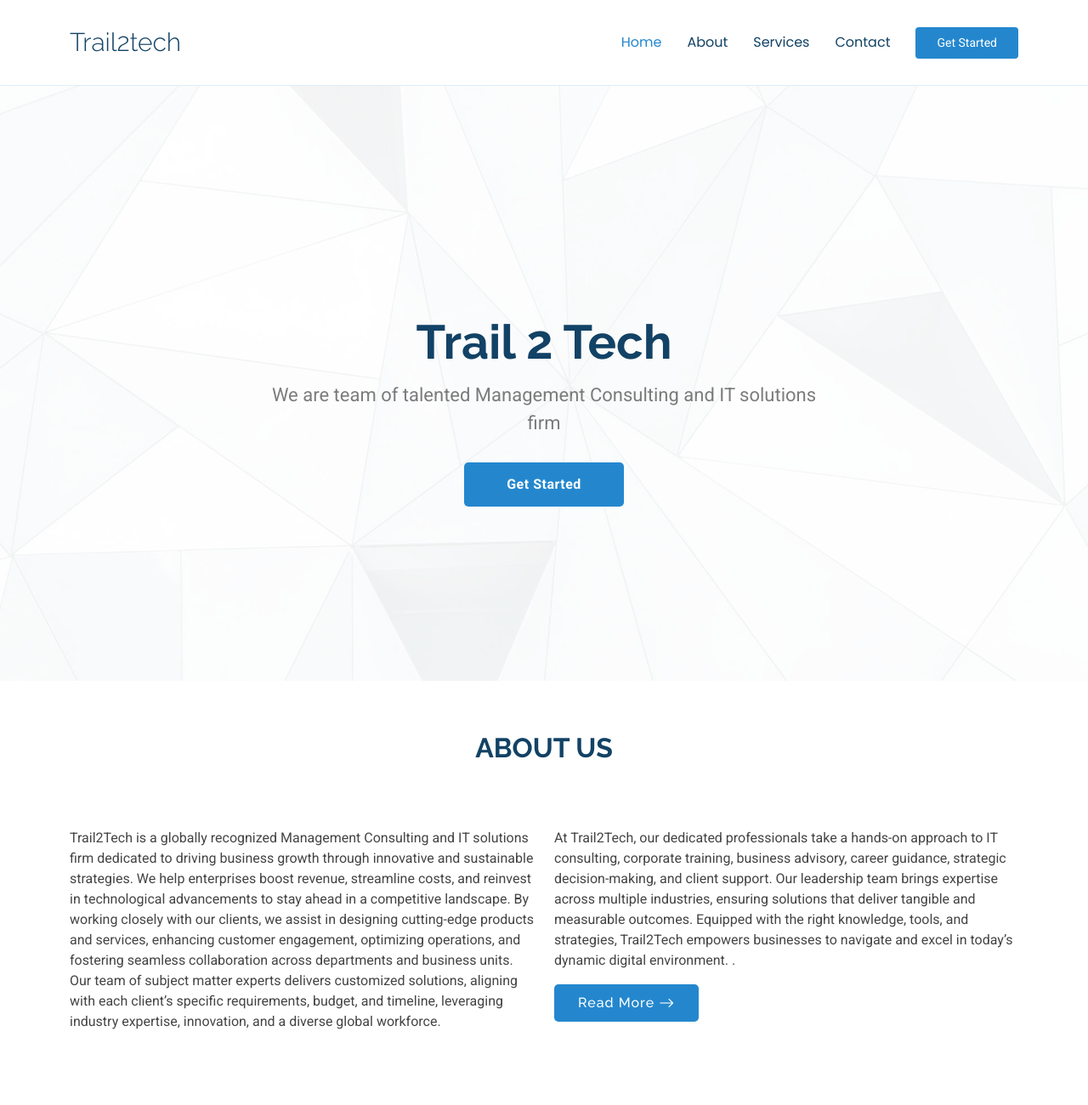
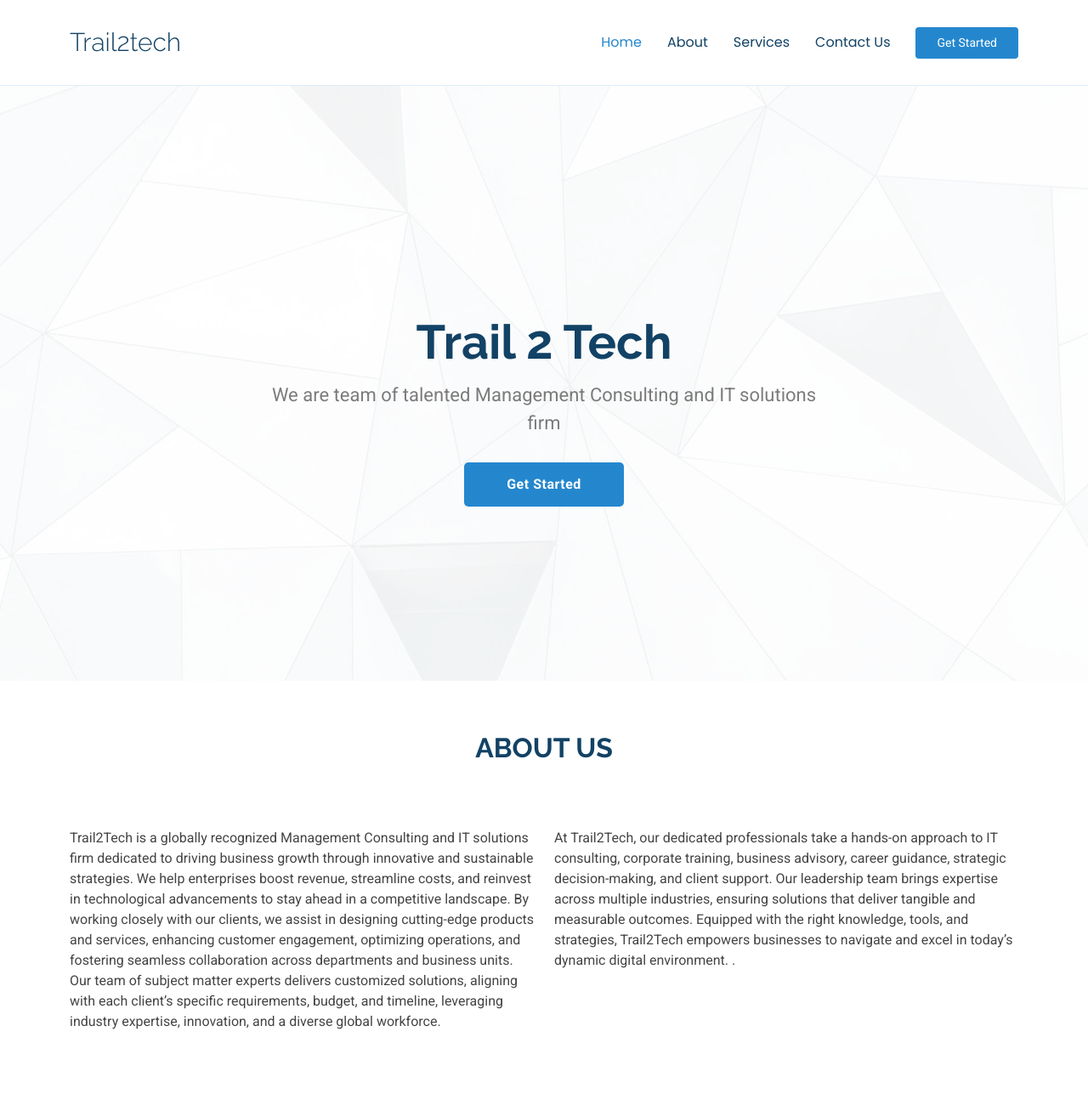
Before and after one commit to Trail2tech090596/trail2tech, a plain HTML site: page index.html in a window 1280 px wide. Shown: the top 1300 px of the page at 85% size. Drawn offline with Linux system fonts and the light colour scheme.

Commit message:
modified

```diff
--- a/index.html
+++ b/index.html
@@ -69,7 +69,7 @@
               <li><a href="#">Dropdown 4</a></li>
             </ul>
           </li>-->
-          <li><a href="#contact">Contact</a></li>
+          <li><a href="#contact">Contact Us</a></li>
         </ul>
         <i class="mobile-nav-toggle d-xl-none bi bi-list"></i>
       </nav>
@@ -166,7 +166,7 @@ By working closely with our clients, we assist in designing cutting-edge product
 
               Equipped with the right knowledge, tools, and strategies, Trail2Tech empowers businesses to navigate and excel in today’s dynamic digital environment.
               . </p>
-            <a href="#" class="read-more"><span>Read More</span><i class="bi bi-arrow-right"></i></a>
+            <!--<a href="#" class="read-more"><span>Read More</span><i class="bi bi-arrow-right"></i></a>-->
           </div>
 
         </div>
@@ -480,7 +480,7 @@ By working closely with our clients, we assist in designing cutting-edge product
           <div class="col-xl-10">
             <div class="text-center">
               <h3>Call To Action</h3>
-              <a class="cta-btn" href="tel:">Call To Action</a>
+              <a class="cta-btn" href="tel:">Make a Call</a>
             </div>
           </div>
         </div>
@@ -589,7 +589,7 @@ By working closely with our clients, we assist in designing cutting-edge product
 
       <!-- Section Title -->
       <div class="container section-title" data-aos="fade-up">
-        <h2>Contact</h2>
+        <h2>Contact Us</h2>
       </div><!-- End Section Title -->
 
       <div class="container" data-aos="fade-up" data-aos-delay="100">
```
